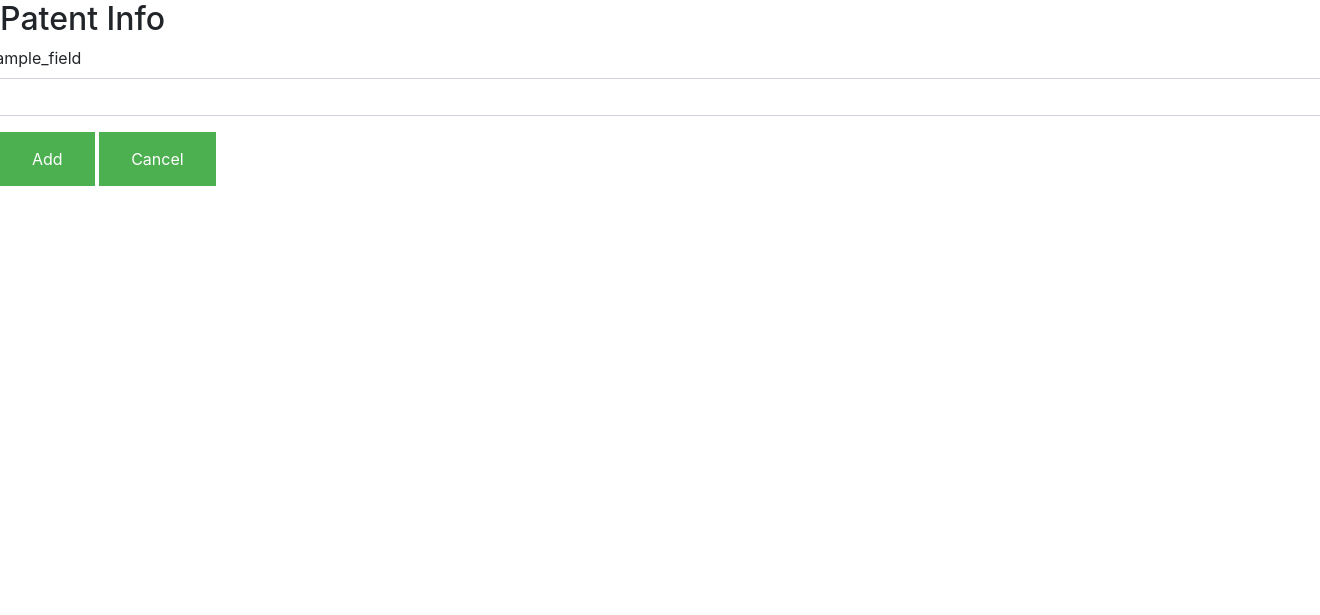
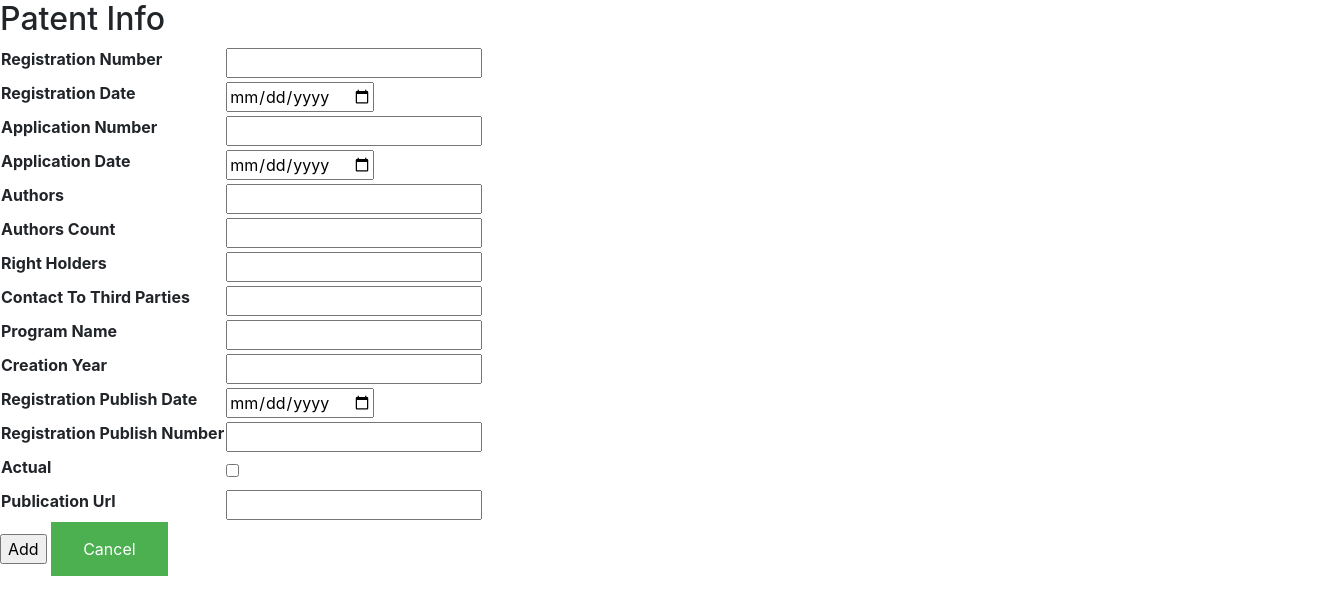
Before and after one commit to moevm/nosql2h22-rospatent, a Flask app: template app/templates/addpatent.html in a window 1320 px wide; the page is wider, and only the part inside the window is pictured. Shown: the part 57-672 px from the top of that part. Run offline with Flask 2, Linux system fonts and the light colour scheme; the template is opened without the code that fills it: values that come from a table or form of the project are taken from there, most other values are stand-ins (such as "Sample title", 1, 10 or a date in 2020); parts of the project's set-up code (start-up, migrations or seed data) failed here and were passed over; some libraries are stand-ins or nearby versions.

Commit message:
add patent

```diff
--- a/app/app.py
+++ b/app/app.py
@@ -1,8 +1,8 @@
-from flask import Flask, render_template, request, redirect, url_for, flash
+from flask import Flask, render_template, request, redirect, flash
 from flask_mongoengine import MongoEngine, Document
 from flask_login import LoginManager, UserMixin, login_user, login_required, logout_user, current_user
-import datetime
-from decimal import Decimal
+from flask_wtf import FlaskForm
+
 app = Flask(__name__)
 
 app.config['MONGODB_SETTINGS'] = {
@@ -12,6 +12,8 @@ app.config['MONGODB_SETTINGS'] = {
 db = MongoEngine(app)
 app.config['SECRET_KEY'] = 'Trudy'
 
+
+### Authorisation
 
 login_manager = LoginManager()
 login_manager.init_app(app)
@@ -33,25 +35,28 @@ User(username="admin", password="123").save()
 User(username="chel", password="321").save()
 
 
+### Patents db
+
 fields = ['registration number','registration date',
           'application number','application date','authors',
           'authors count' ,'right holders','contact to third parties',
           'program name','creation year','registration publish date',
           'registration publish number','actual','publication URL']
+fields_name = [field.replace(" ", "_") for field in fields]
 
 class Patent(UserMixin, db.Document):
     meta = {'collection' : 'patents'}
     registration_number = db.DecimalField()
-    registration_date = db.ComplexDateTimeField()
+    registration_date = db.DateField()
     application_number = db.DecimalField()
-    application_date = db.ComplexDateTimeField()
+    application_date = db.DateField()
     authors = db.StringField()
     authors_count = db.DecimalField()
     right_holders = db.StringField()
     contact_to_third_parties = db.StringField()
     program_name = db.StringField()
     creation_year = db.DecimalField()
-    registration_publish_date = db.ComplexDateTimeField()
+    registration_publish_date = db.DateField()
     registration_publish_number = db.DecimalField()
     actual = db.BooleanField()
     publication_URL = db.StringField()
@@ -63,10 +68,31 @@ class Patent(UserMixin, db.Document):
             d[field_name] = str(self[field_name])
         return d
 
-# users collection
+# patents collection
 Patent.drop_collection()
 Patent(registration_number=123).save()
 Patent(registration_number=321).save()
+
+from wtforms import DecimalField, StringField, BooleanField, DateField, SubmitField
+
+class AddPatentForm(FlaskForm):
+    registration_number = DecimalField()
+    registration_date = DateField()
+    application_number = DecimalField()
+    application_date = DateField()
+    authors = StringField()
+    authors_count = DecimalField()
+    right_holders = StringField()
+    contact_to_third_parties = StringField()
+    program_name = StringField()
+    creation_year = DecimalField()
+    registration_publish_date = DateField()
+    registration_publish_number = DecimalField()
+    actual = BooleanField()
+    publication_URL = StringField()
+    submit = SubmitField("Add")
+
+### Routes
 
 @app.route('/')
 def main():
@@ -98,26 +124,27 @@ def adduser():
 @app.route("/addpatent", methods = ['GET','POST'])
 def addpatent():
     if request.method == 'GET':
-        return render_template("addpatent.html", fields = fields)
+        form = AddPatentForm()
+        return render_template("addpatent.html", form = form)
     if request.method == 'POST':
         # args = {}
         # for field in fields:
         #     args[field.replace(' ', '_')] = request.form[field.replace(' ', '_')]
-
-        # Patent(registration_number = Decimal(args['registration_number']),
-        #     registration_date = datetime.datetime(args['registration_date']),
-        #     application_number = Decimal(args['application_number']),
-        #     application_date = args['application_date'],
-        #     authors = args['application_date'],
-        #     authors_count = Decimal(args['authors_count']),
-        #     right_holders = args['right_holders'],
-        #     contact_to_third_parties = args['contact_to_third_parties'],
-        #     program_name = args['program_name'],
-        #     creation_year = Decimal(args['creation_year']),
-        #     registration_publish_date = args['registration_publish_date'],
-        #     registration_publish_number = Decimal(args['registration_publish_number']),
-        #     actual = args['actual'],
-        #     publication_URL = args['publication_URL']).save()
+        form = AddPatentForm()
+        Patent(registration_number = form.registration_number.data,
+            registration_date = form.registration_date.data,
+            application_number = form.application_number.data,
+            application_date = form.application_date.data,
+            authors = form.authors.data,
+            authors_count = form.authors_count.data,
+            right_holders = form.right_holders.data,
+            contact_to_third_parties = form.contact_to_third_parties.data,
+            program_name = form.program_name.data,
+            creation_year = form.creation_year.data,
+            registration_publish_date = form.registration_publish_date.data,
+            registration_publish_number = form.registration_publish_number.data,
+            actual = form.actual.data,
+            publication_URL = form.publication_URL.data).save()
         return redirect('/')
 
 @app.route("/login")
--- a/app/templates/addpatent.html
+++ b/app/templates/addpatent.html
@@ -1,32 +1,22 @@
 {% extends "base.html" %}
 
-{% block scripts %}
+{% block content %}
 <body>
-  <h2>Patent Info</h2>
-  <form action="" method = "POST", id = "form_add">
-      <script>
-          {% for field in fields %}
-              parent = document.getElementById("form_add")
-              div = document.createElement('div')
-              div.className += "form-group row"
-              field_name = '{{field}}'.replaceAll(" ", "_");
-              label = document.createElement('label')
-              label.htmlFor = field_name
-              label.innerHTML = String(field_name)
-              div.appendChild(label)
-
-              input = document.createElement('input')
-              input.type = "text"
-              input.className = "form-control"
-              input.name = field_name
-              input.id=field_name
-              div.appendChild(input)
-
-              parent.appendChild(div)
-          {% endfor %}
-      </script>
-      <input type="submit" class="button" value="Add"/>
-      <button class="button" href="/">Cancel</button>
-  </form>
+    <h2>Patent Info</h2>
+    <form action="" method = "POST", id = "form_add">
+        {{ form.hidden_tag() }}
+        <table>
+        {% for field in form %}
+            <tr>
+                {% if (field.type != "SubmitField" and field.type != "CSRFTokenField") %}
+                    <th>{{ field.label() }}</th>
+                    <td>{{ field() }}</td>
+                {% endif %}
+            </tr>
+        {% endfor %}
+        </table>
+        {{ form.submit() }}
+        <button class="button" href="/">Cancel</button>
+    </form>
 </body>
 {%endblock%}
```
